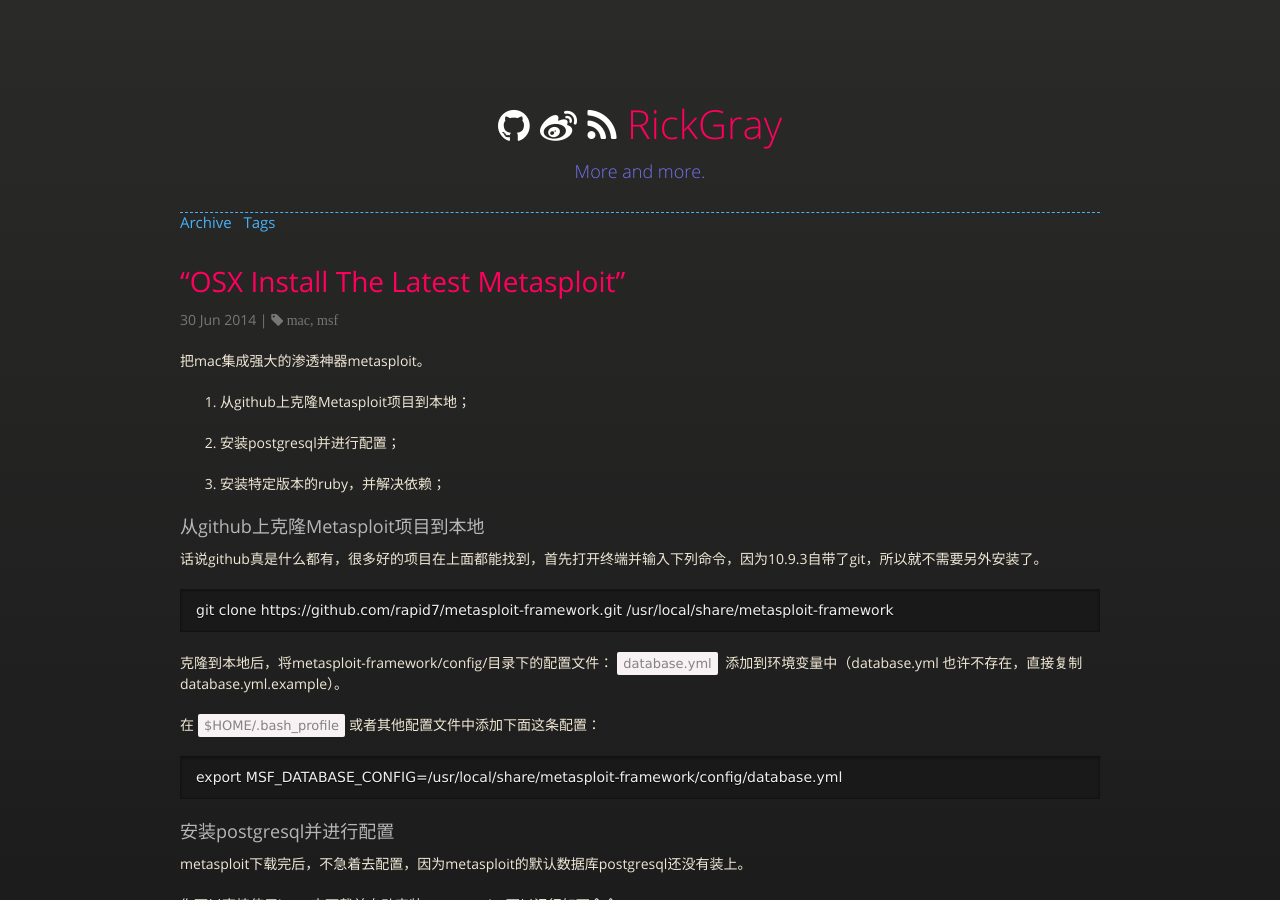
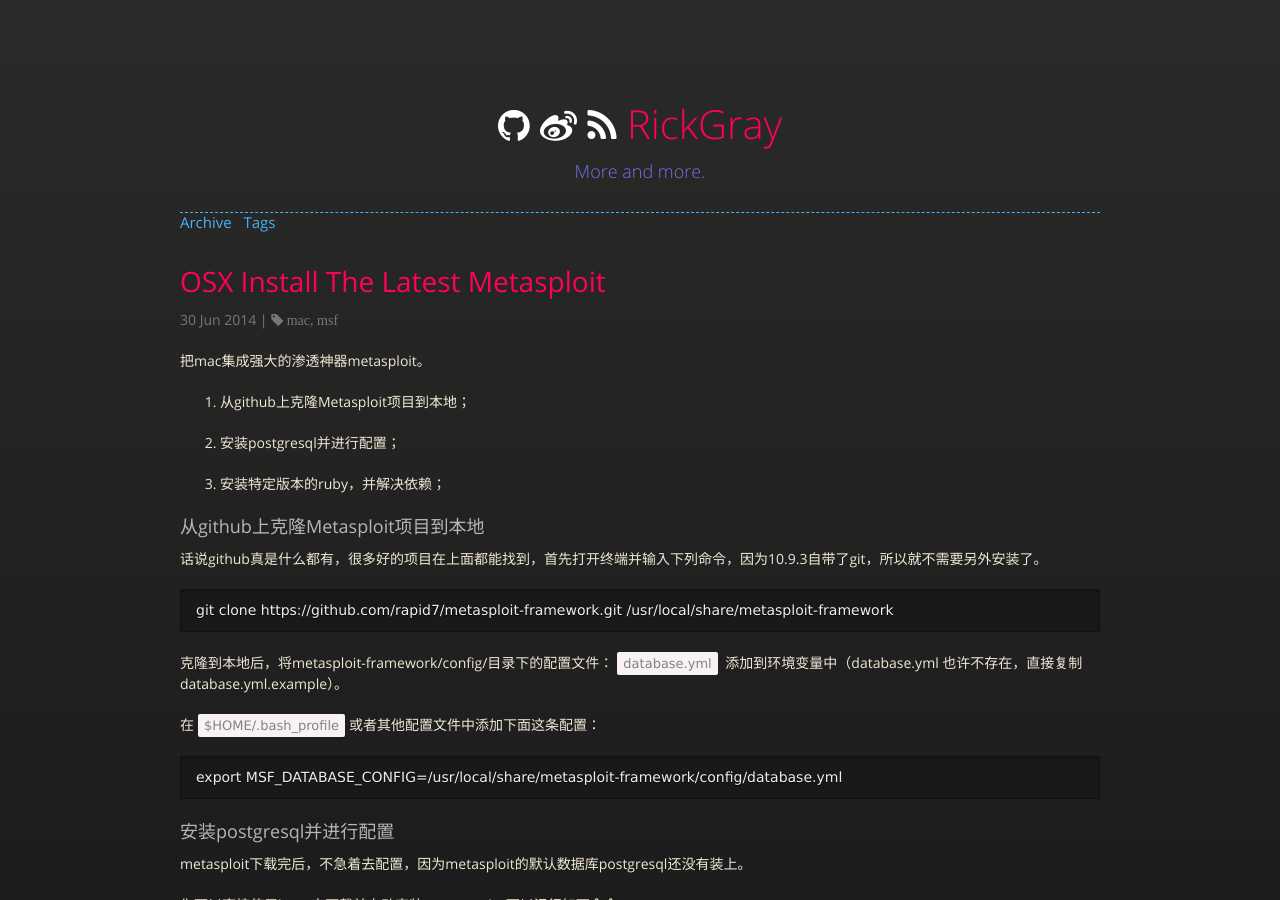
Before and after one commit to huntpig/rickgray.github.io, a Jekyll site: the page built from _posts/2014-06-30-osx_install_the_latest metasploit.md, in a window 1280 px wide and 900 px high. Built offline with Jekyll 4.4.1, drawn with Linux system fonts in a browser that asks for light colours; nearby versions of some CDN libraries; comment, search, counter and statistics services are not loaded.

```diff
--- a/_posts/2014-06-30-osx install the latest metasploit.md
+++ b/_posts/2014-06-30-osx_install_the_latest metasploit.md
@@ -1,6 +1,6 @@
 ---
 layout: post
-title: “OSX Install The Latest Metasploit”
+title: OSX Install The Latest Metasploit
 tags: [mac,msf]
 ---
 
```
Also changed, not shown: _posts/2014-11-10-hctf2014_writeup.md (renamed from _posts/2014-11-10-hctf2014 writeup.md).
